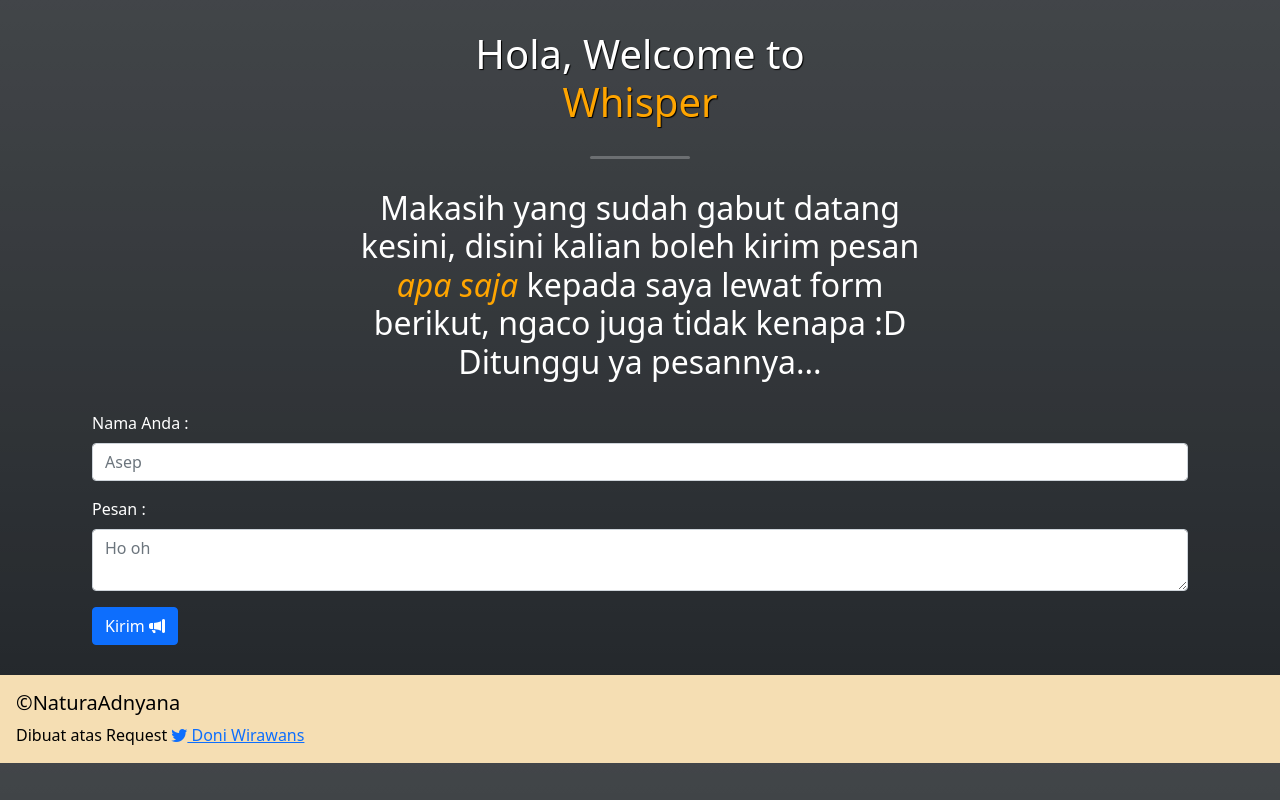
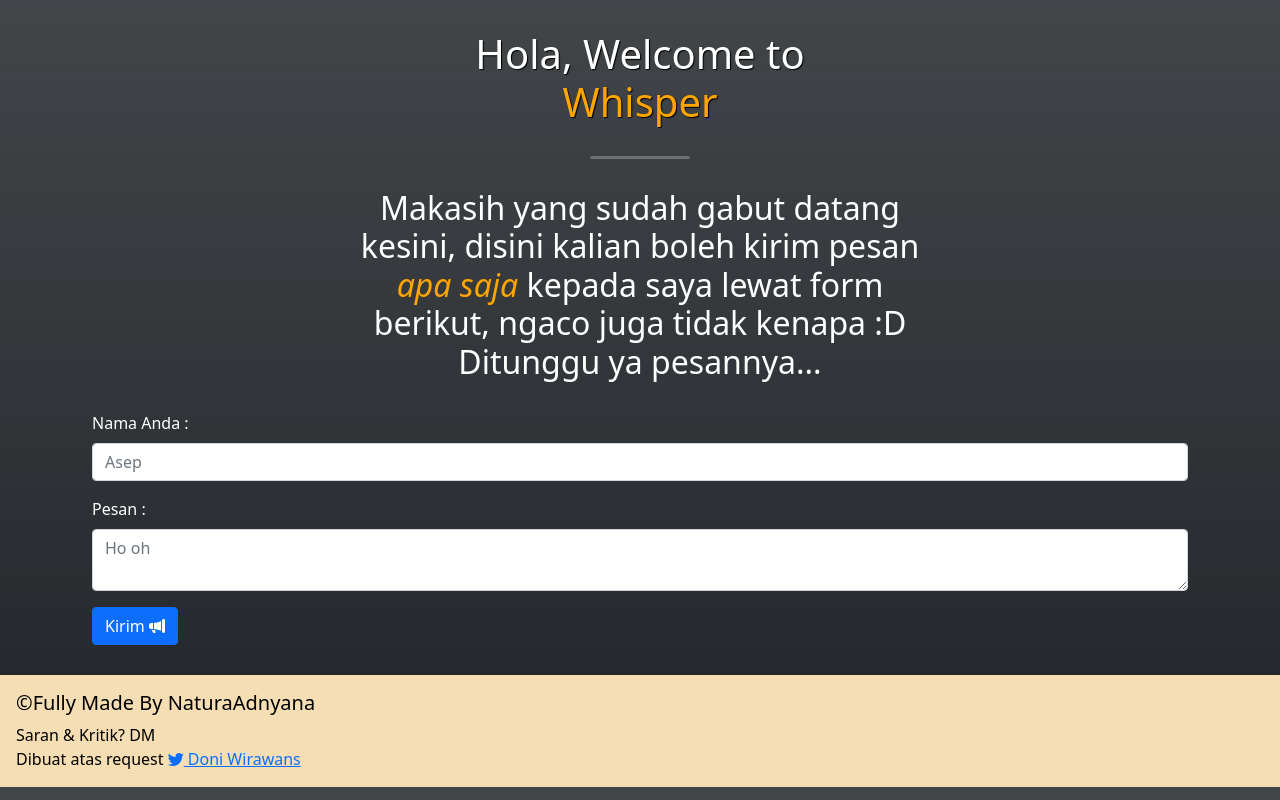
Before and after one commit to NaturaAdnyana/NetlifyForm-Testing, a plain HTML site: page index.html in a window 1280 px wide. Drawn offline with nearby package versions, Linux system fonts and the light colour scheme.

Commit message:
edit footer

```diff
--- a/index.html
+++ b/index.html
@@ -35,8 +35,8 @@
   </div>
   <footer>
     <div class="card-body">
-      <h5 class="card-title">&copyNaturaAdnyana</h5>
-      <p class="card-text">Dibuat atas Request <a href="https://twitter.com/doni_wirawans"><i class="bi bi-twitter"></i>
+      <h5 class="card-title">&copyFully Made By NaturaAdnyana</h5>
+      <p class="card-text">Saran & Kritik? DM<br>Dibuat atas request <a href="https://twitter.com/doni_wirawans"><i class="bi bi-twitter"></i>
           Doni Wirawans</a></p>
     </div>
   </footer>
```
